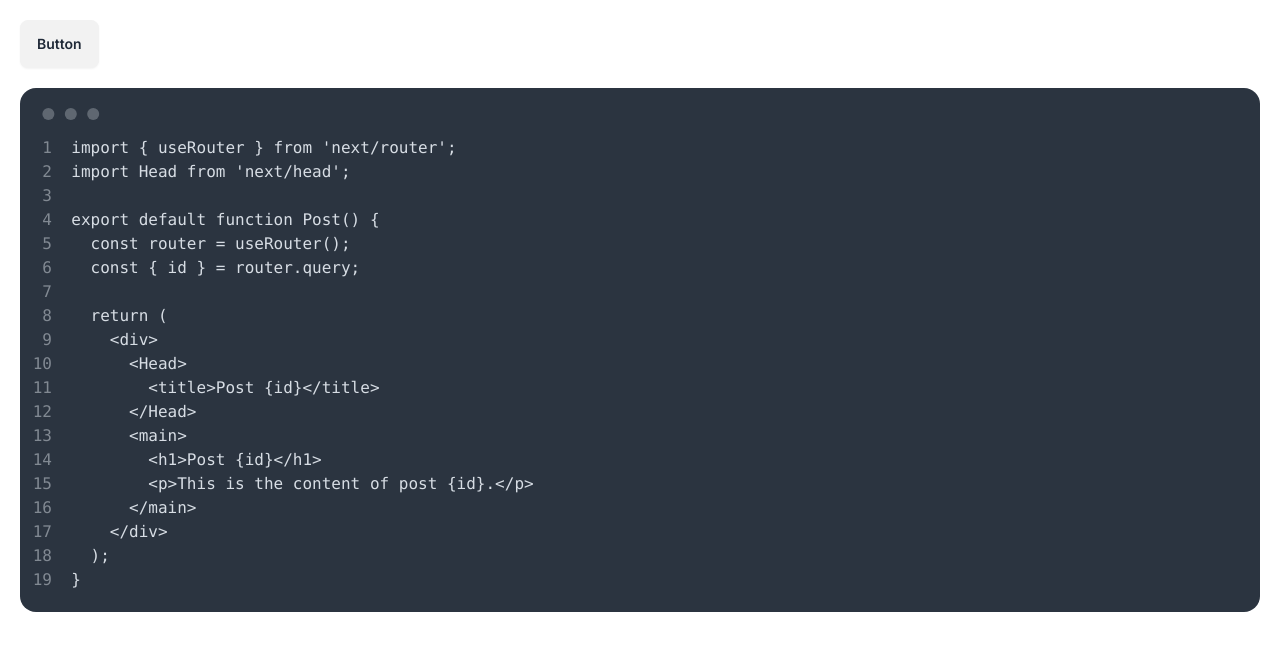
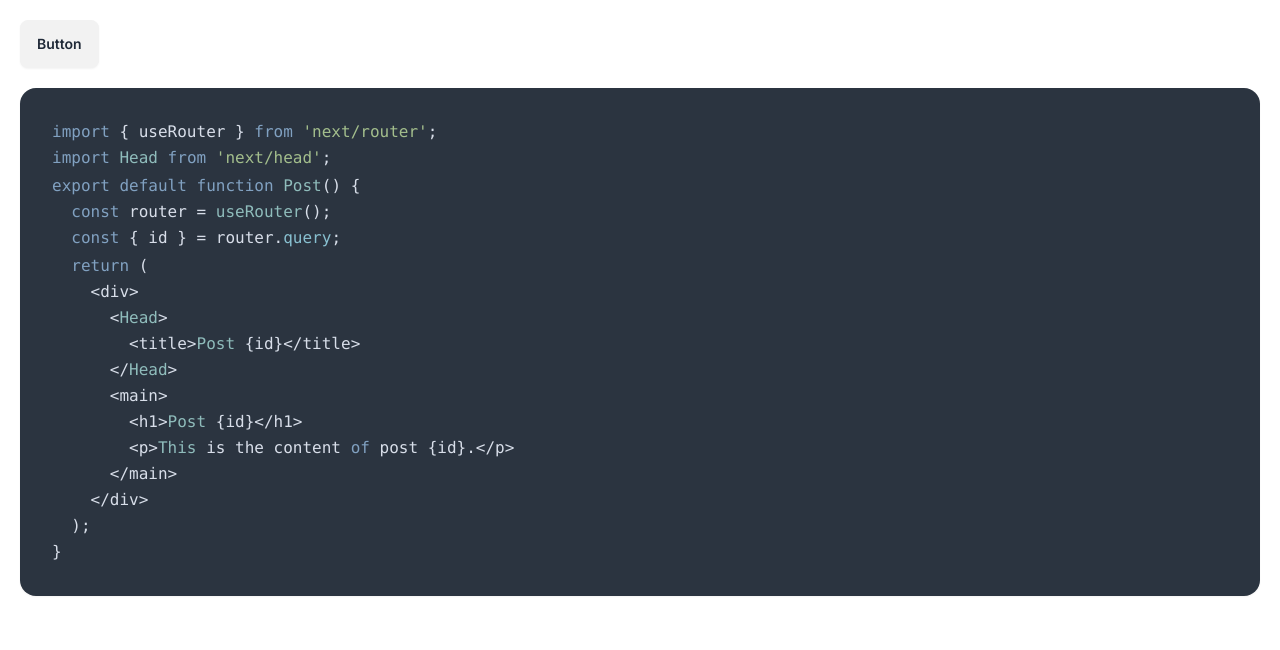
Before and after one commit to tf63/MUBECODE, a Next.js app: page / in a window 1280 px wide. Shown: the top 650 px of the page. Built offline with nearby package versions, Linux system fonts and the light colour scheme.

Commit message:
impl display code

```diff
--- a/app/(main)/page.tsx
+++ b/app/(main)/page.tsx
@@ -1,10 +1,10 @@
-import { Code } from '@/components/ui/code'
+import { CodeBlock } from '@/components/ui/code'
 
 const Page = () => {
     return (
         <div>
             <button className="btn">Button</button>
-            <Code />
+            <CodeBlock />
         </div>
     )
 }
--- a/components/ui/code/code.tsx
+++ b/components/ui/code/code.tsx
@@ -1,12 +1,36 @@
 'use client'
+
+import { useEffect, useRef } from 'react'
+
 import { useCode } from '@/components/hooks/use-code'
+
+import hljs from '@/lib/hljs'
+
+const CodeLine = ({ line }: { line: string }) => {
+    const lineRef = useRef(null)
+
+    useEffect(() => {
+        if (lineRef.current == null) {
+            return
+        }
+
+        hljs.highlightElement(lineRef.current)
+    }, [line])
+
+    return (
+        // tailwindcssのプロパティが効かないのでstyleで指定
+        <code ref={lineRef} style={{ padding: 0, margin: 0, backgroundColor: 'transparent' }} className="typescript">
+            {line}
+        </code>
+    )
+}
 
 const CodeText = () => {
     const { code, isLoading, isError } = useCode()
 
     if (isLoading === true) {
         return (
-            <pre data-prefix="1">
+            <pre>
                 <code>Loading...</code>
             </pre>
         )
@@ -14,7 +38,7 @@ const CodeText = () => {
 
     if (isError != null) {
         return (
-            <pre data-prefix="1" className="bg-warning text-warning-content">
+            <pre className="bg-warning">
                 <code>Error!</code>
             </pre>
         )
@@ -22,7 +46,7 @@ const CodeText = () => {
 
     if (code == null) {
         return (
-            <pre data-prefix="1">
+            <pre>
                 <code>No data</code>
             </pre>
         )
@@ -32,8 +56,9 @@ const CodeText = () => {
         <>
             {code.lines.map((line, index) => {
                 return (
-                    <pre key={line} data-prefix={index + 1}>
-                        <code>{line}</code>
+                    // 今回はkeyをindexにする
+                    <pre key={index}>
+                        <CodeLine line={line} />
                     </pre>
                 )
             })}
@@ -41,10 +66,12 @@ const CodeText = () => {
     )
 }
 
-export const Code = () => {
+export const CodeBlock = () => {
     return (
-        <div className="mockup-code my-5">
-            <CodeText />
+        <div className="card my-5 bg-neutral shadow-sm">
+            <div className="card-body gap-0.5">
+                <CodeText />
+            </div>
         </div>
     )
 }
--- /dev/null
+++ b/lib/hljs.ts
@@ -0,0 +1,6 @@
+import hljs from 'highlight.js/lib/core'
+import typescript from 'highlight.js/lib/languages/typescript'
+hljs.registerLanguage('typescript', typescript)
+import 'highlight.js/styles/nord.css'
+
+export default hljs
--- a/package.json
+++ b/package.json
@@ -16,6 +16,7 @@
         "analyze": "ANALYZE=true pnpm build"
     },
     "dependencies": {
+        "highlight.js": "^11.9.0",
         "microcms-js-sdk": "^3.1.1",
         "next": "14.2.3",
         "react": "^18",
```
Also changed, not shown: 1 other file (tests, documents, lock files or other folders).
